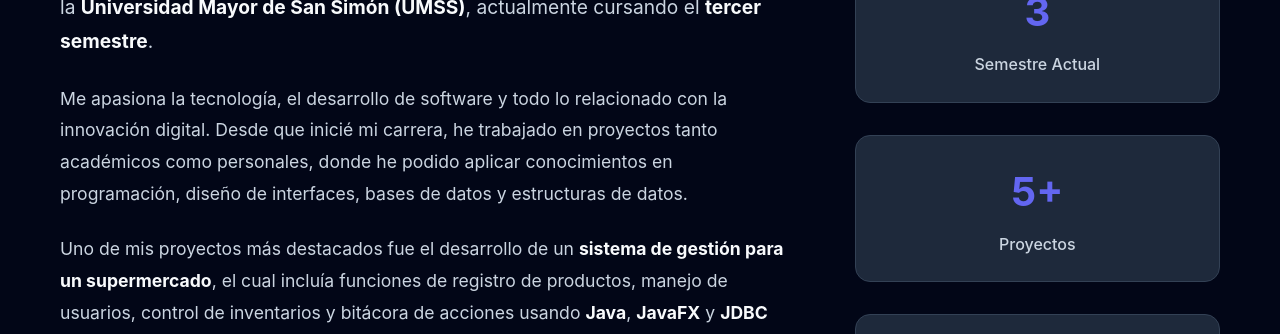
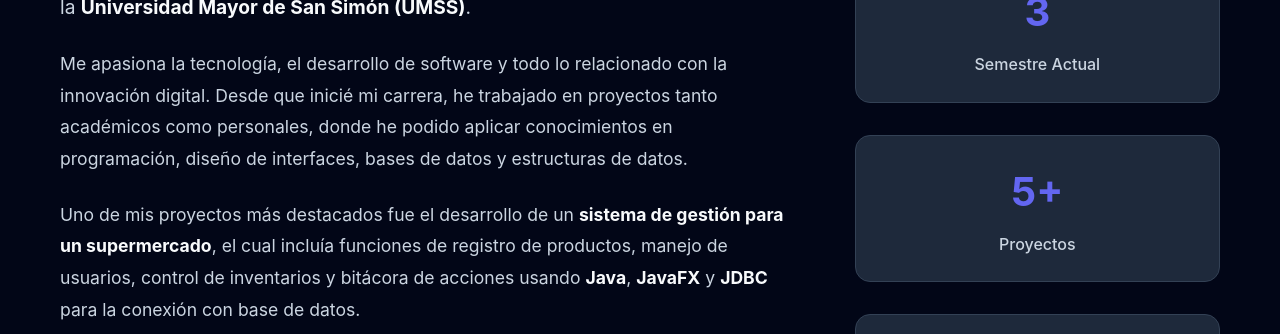
Before and after one commit to YadidP/YadidP.github.io, a plain HTML site: page index.html in a window 1280 px wide. Shown: the part 1037-1371 px from the top of the page. Drawn offline with Linux system fonts and the light colour scheme.

Commit message:
Simplify introduction text in index.html
Removed redundant phrase about current semester.

```diff
--- a/index.html
+++ b/index.html
@@ -73,7 +73,7 @@
                 <div class="about-text">
                     <p class="intro">
                         Soy <strong>Yadira Aracely Peredo Zeballos</strong>, estudiante de <strong>Ingeniería de Sistemas</strong>
-                        en la <strong>Universidad Mayor de San Simón (UMSS)</strong>, actualmente cursando el <strong>tercer semestre</strong>.
+                        en la <strong>Universidad Mayor de San Simón (UMSS)</strong>.
                     </p>
                     <p>
                         Me apasiona la tecnología, el desarrollo de software y todo lo relacionado con la innovación digital.
```
